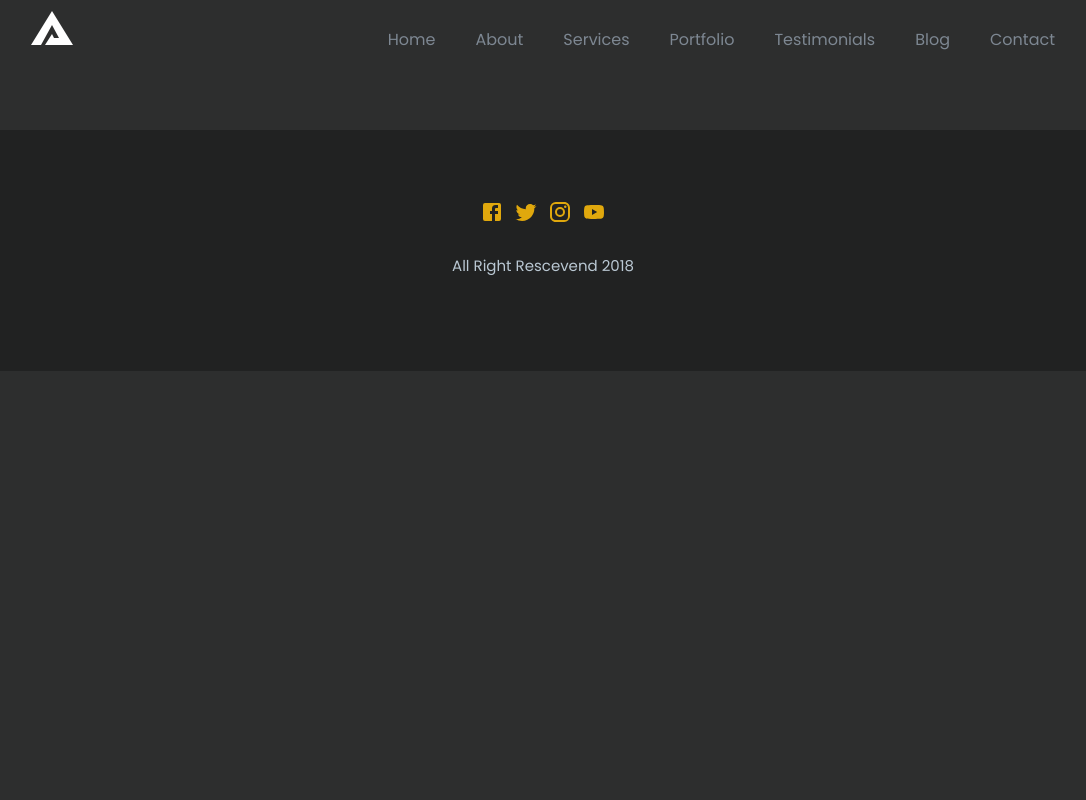
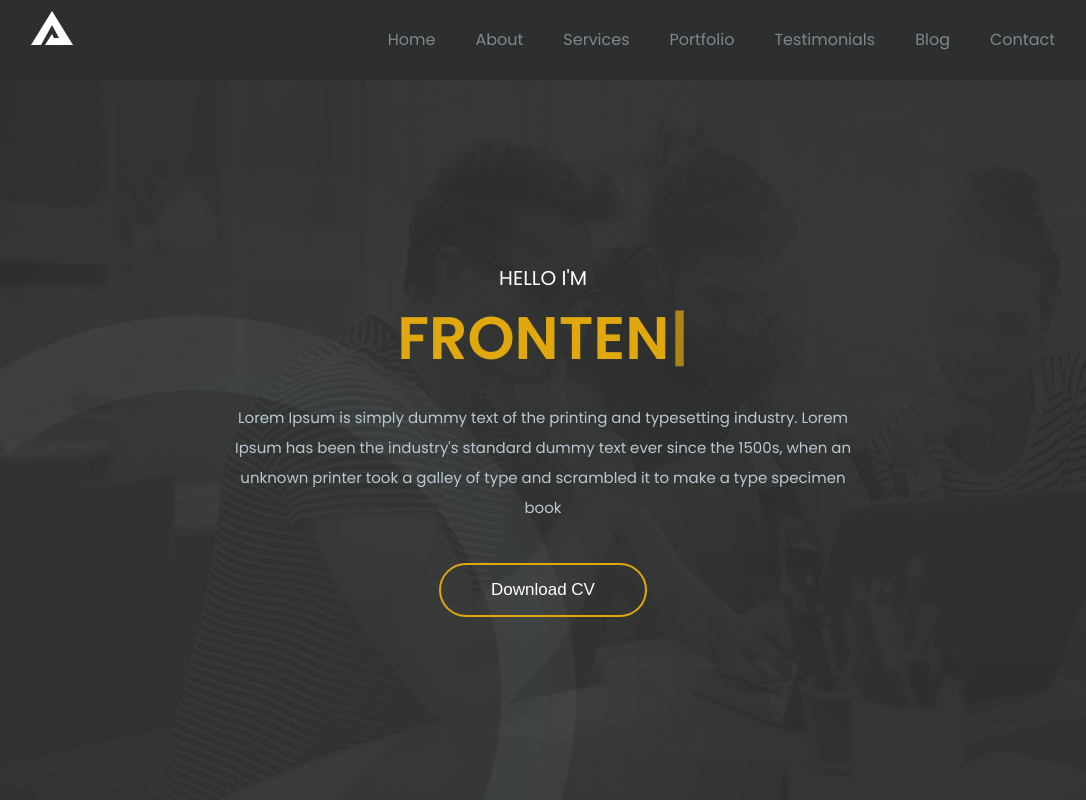
Before and after one commit to mehmetenfa/animated-portfolio, a React (Create React App) app: page / in a window 1280 px wide. Shown: the top 800 px of the page, without its empty margins (97-1183 px from the left). Built offline with nearby package versions, Linux system fonts and the light colour scheme.

Commit message:
bugsFixed

```diff
--- a/src/components/data/dummydata.js
+++ b/src/components/data/dummydata.js
@@ -33,8 +33,8 @@ export const navlink = [
 export const home = [
   {
     text: "HELLO I'M",
-    name: "ALAMIN MUSA",
-    post: "WEB DESIGNER",
+    name: "MEHMET ENFA",
+    post: "FRONTEND & REACT DEVELOPER",
     design: "UI / UX DESIGNER",
     desc: "Lorem Ipsum is simply dummy text of the printing and typesetting industry. Lorem Ipsum has been the industry's standard dummy text ever since the 1500s, when an unknown printer took a galley of type and scrambled it to make a type specimen book",
   },
--- a/src/components/home/Hero.jsx
+++ b/src/components/home/Hero.jsx
@@ -1,6 +1,6 @@
-import React from "react";
+import React, { useEffect } from "react";
 import { home } from "../data/dummydata";
-import Typewritter from "typewriter-effect";
+import Typewriter from "typewriter-effect";
 
 export const Hero = () => {
   return (
@@ -11,7 +11,19 @@ export const Hero = () => {
             <h3 className="fontSize" data-aos="fade-right">
               {val.text}
             </h3>
-            <h1></h1>
+            <h1>
+              <Typewriter
+                options={{
+                  strings: [`${val.name}`, `${val.post}`, `${val.design}`],
+                  autoStart: true,
+                  loop: true,
+                }}
+              />
+            </h1>
+            <p data-aos="fade-left">{val.desc}</p>
+            <button className="primaryBtn" data-aos="fade-up-right">
+              Download CV
+            </button>
           </div>
         ))}
       </section>
--- a/src/components/pages/Pages.jsx
+++ b/src/components/pages/Pages.jsx
@@ -4,25 +4,24 @@ import Footer from "../common/Footer";
 import { Header } from "../common/Header";
 import { Home } from "../home/Home";
 import { About } from "./About";
-import { Services } from "./Services";
-import { Portfolio } from "./Portfolio";
-import { Testimonials } from "./Testimonials";
 import { Blog } from "./Blog";
 import { Contact } from "./Contact";
-
+import { Portfolio } from "./Portfolio";
+import { Services } from "./Services";
+import { Testimonials } from "./Testimonials";
 export const Pages = () => {
   return (
     <>
       <Router>
         <Header />
         <Switch>
-          <Route exact path="/" Component={Home} />
-          <Route exact path="/about" Component={About} />
-          <Route exact path="/services" Component={Services} />
-          <Route exact path="/portfolio" Component={Portfolio} />
-          <Route exact path="/testimonials" Component={Testimonials} />
-          <Route exact path="/blog" Component={Blog} />
-          <Route exact path="/contact" Component={Contact} />
+          <Route exact path="/" component={Home} />
+          <Route exact path="/about" component={About} />
+          <Route exact path="/services" component={Services} />
+          <Route exact path="/portfolio" component={Portfolio} />
+          <Route exact path="/testimonials" component={Testimonials} />
+          <Route exact path="/blog" component={Blog} />
+          <Route exact path="/contact" component={Contact} />
         </Switch>
         <Footer />
       </Router>
```
Also changed, not shown: src/components/home/Home.jsx (+11 -11 lines).
